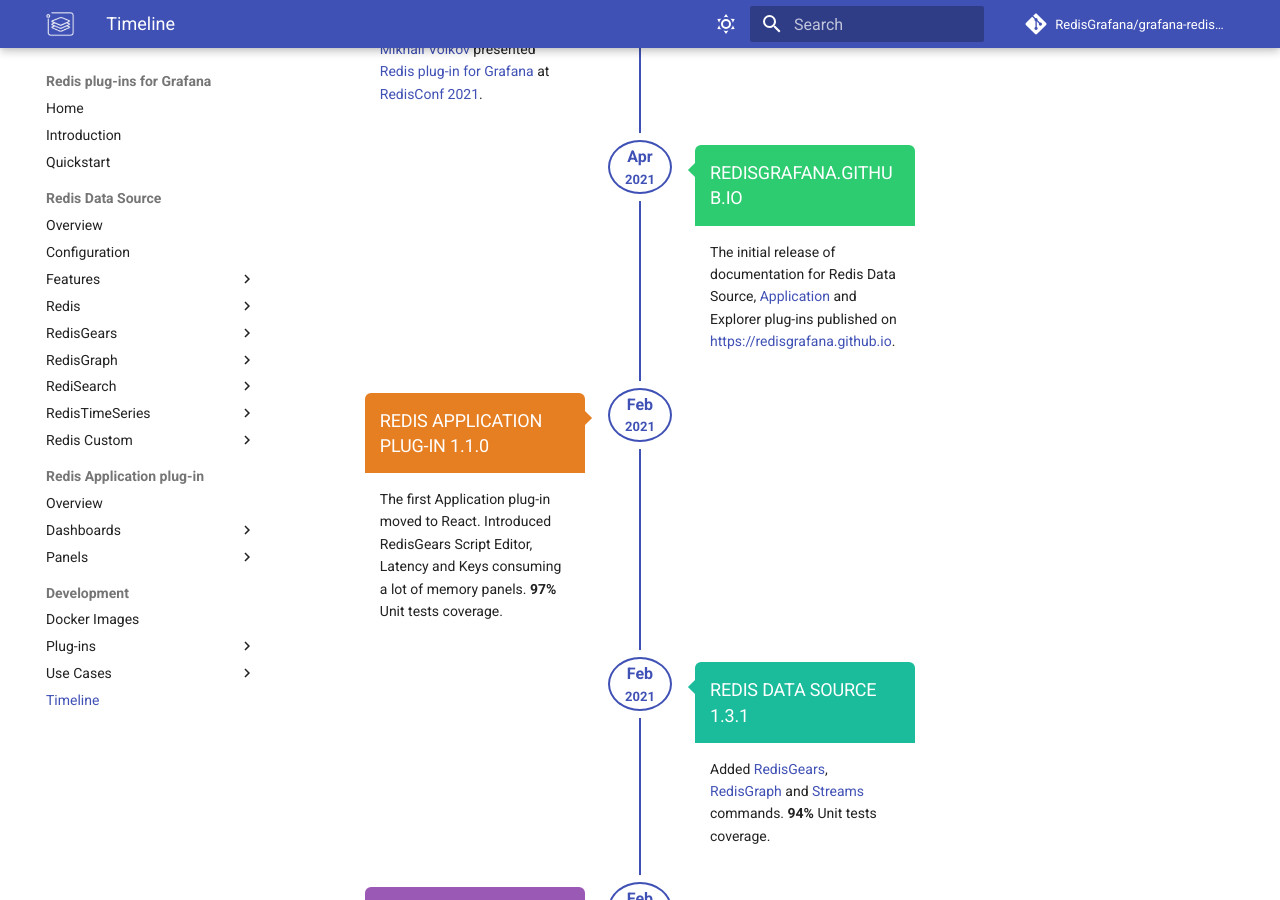
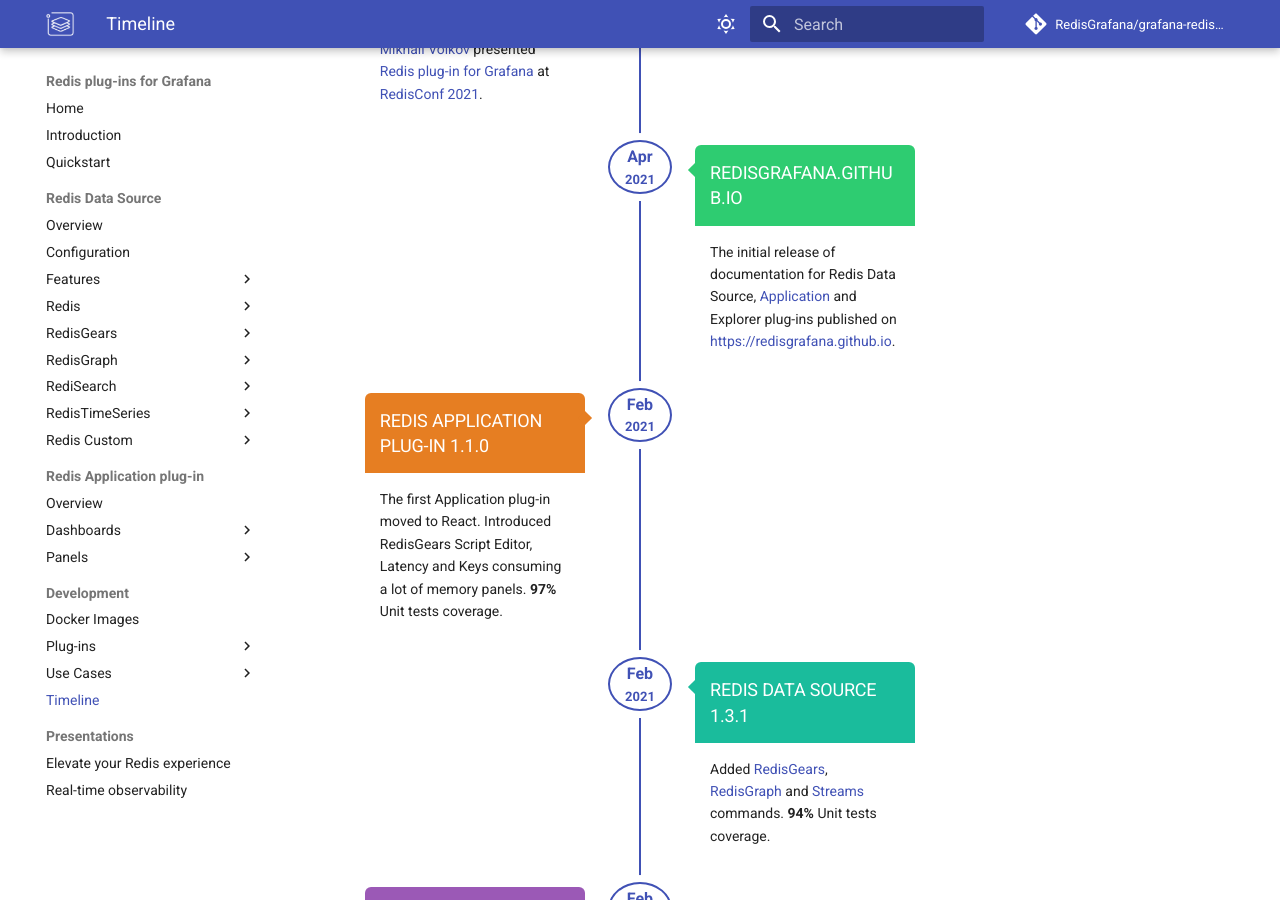
Before and after one commit to RedisGrafana/RedisGrafana, an MkDocs documentation site: the page built from docs/timeline.md, in a window 1280 px wide and 900 px high, scrolled down 546 px. Built offline with MkDocs 1.6.1 and Material for MkDocs 9.7.7, drawn with Linux system fonts in a browser that asks for light colours; comment, search, counter and statistics services are not loaded.

Commit message:
Add presentations

```diff
--- a/mkdocs.yml
+++ b/mkdocs.yml
@@ -111,6 +111,9 @@
           - "Pop-up Store": "projects/pop-up-store.md"
           - "Forecasting Stocks": "projects/finance-prophet.md"
       - "Timeline": "timeline.md"
+  - "Presentations":
+      - "Elevate your Redis experience": "https://redisconf.com/redisconf21/modules/85406/agenda/session/265347"
+      - "Real-time observability": "https://grafana.com/go/observabilitycon/real-time-observability-with-redis-and-grafana/"
 
 markdown_extensions:
   - admonition
```
Also changed, not shown: README.md (+1 -1 lines), docs/intro.md (+1 -1 lines).
